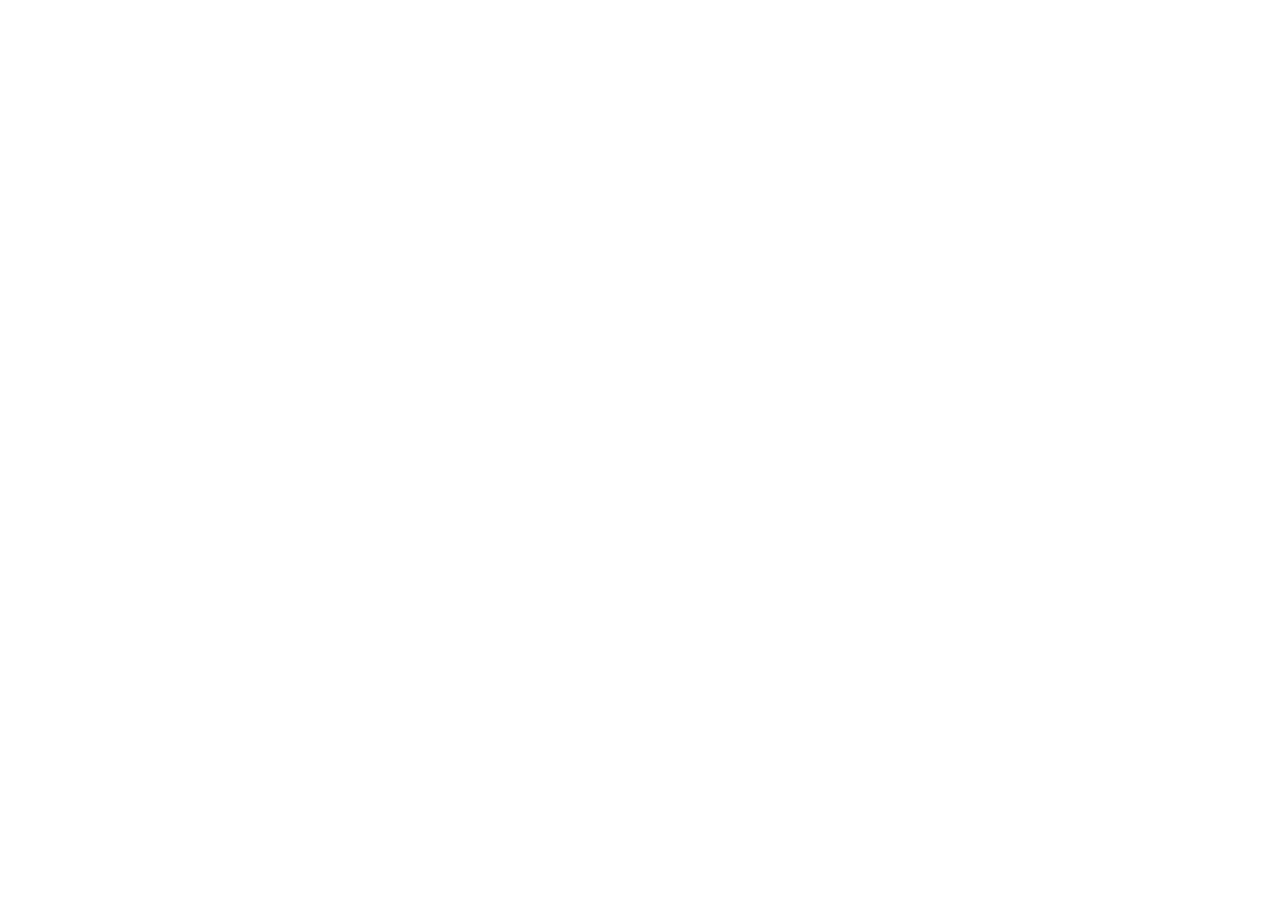
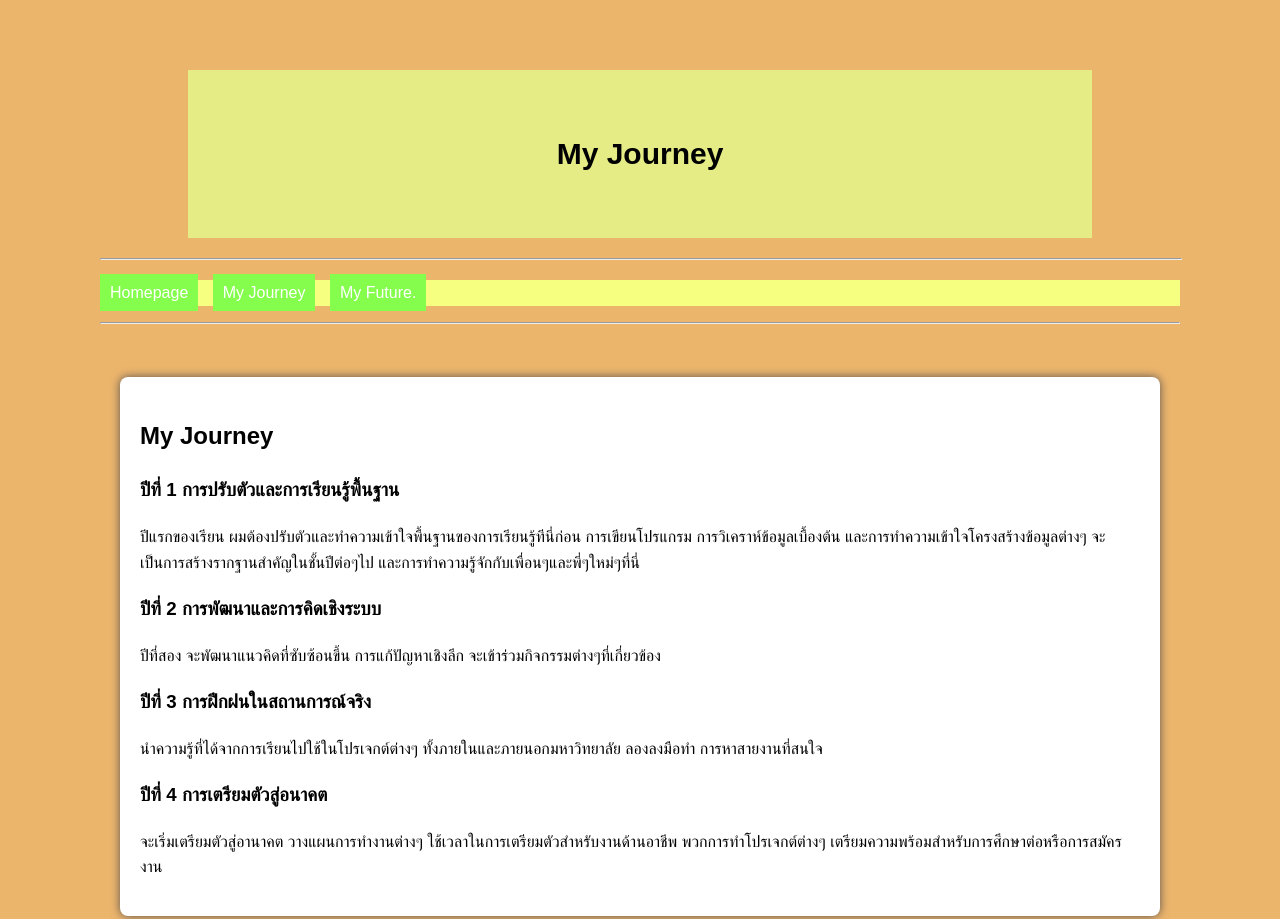
Before and after one commit to Passakorn-Sangboon/67096167310_MyCSTUStory, a plain HTML site: page myjourney.html in a window 1280 px wide. Shown: the top 919 px of the page. Before the commit the page ends 800 px from the top, so only its background shows below. Drawn offline with Linux system fonts and the light colour scheme.

Commit message:
Add my journey in 4 years at CSTU and modify some mystyle.css

```diff
--- a/myjourney.html
+++ b/myjourney.html
@@ -0,0 +1,40 @@
+<!DOCTYPE html>
+<html>
+    <head>
+        <link rel="icon" type="image/png" href="resources/icon.png">
+        <link rel="stylesheet" href="mystyle.css">
+        <title>My CSTU Story - My Journey </title>
+    </head>
+
+    <body>
+        <div class="contain">
+            <header>
+                <p style="font-size: 30px;"><b>My Journey</b></p>
+            </header>
+        </div>
+        <hr class="line">
+        <nav>
+            <ul>
+                <li><a href="index.html">Homepage</a></li>
+                <li><a href="myjourney.html">My Journey</a></li>
+                <li><a href="myfuture.html">My Future.</a></li>
+            </ul>
+        </nav><hr><br>
+        <main>
+            <section>
+                <h2>My Journey</h2>
+                <h3>ปีที่ 1 การปรับตัวและการเรียนรู้พื้นฐาน</h3>
+                 <p>ปีแรกของเรียน ผมต้องปรับตัวและทำความเข้าใจพื้นฐานของการเรียนรู้ทีนี่ก่อน การเขียนโปรแกรม การวิเคราห์ข้อมูลเบื้องต้น
+                    และการทำความเข้าใจโครงสร้างข้อมูลต่างๆ จะเป็นการสร้างรากฐานสำคัญในชั้นปีต่อๆไป และการทำความรู้จักกับเพื่อนๆและพี่ๆใหม่ๆที่นี่
+                 </p>
+                <h3>ปีที่ 2 การพัฒนาและการคิดเชิงระบบ</h3>
+                 <p>ปีที่สอง จะพัฒนาแนวคิดที่ซับซ้อนขึ้น การแก้ปัญหาเชิงลึก จะเข้าร่วมกิจกรรมต่างๆที่เกี่ยวข้อง</p>
+                <h3>ปีที่ 3 การฝึกฝนในสถานการณ์จริง</h3>
+                 <p>นำความรู้ที่ได้จากการเรียนไปใช้ในโปรเจกต์ต่างๆ ทั้งภายในและภายนอกมหาวิทยาลัย ลองลงมือทำ การหาสายงานที่สนใจ</p>
+                <h3>ปีที่ 4 การเตรียมตัวสู่อนาคต</h3>
+                 <p>จะเริ่มเตรียมตัวสู่อานาคต วางแผนการทำงานต่างๆ ใช้เวลาในการเตรียมตัวสำหรับงานด้านอาชีพ พวกการทำโปรเจกต์ต่างๆ
+                    เตรียมความพร้อมสำหรับการศึกษาต่อหรือการสมัครงาน</p>
+            </section>
+        </main>
+    </body>
+</html>
--- a/mystyle.css
+++ b/mystyle.css
@@ -86,3 +86,11 @@ nav ul li a {
 nav ul li a:hover {
     background-color: hsl(106, 26%, 22%);
 }
+
+main {
+    padding: 20px;
+    background-color: #ffffff;
+    margin: 20px;
+    border-radius: 8px;
+    box-shadow: 0 0 10px rgb(87, 81, 81);
+}
```
